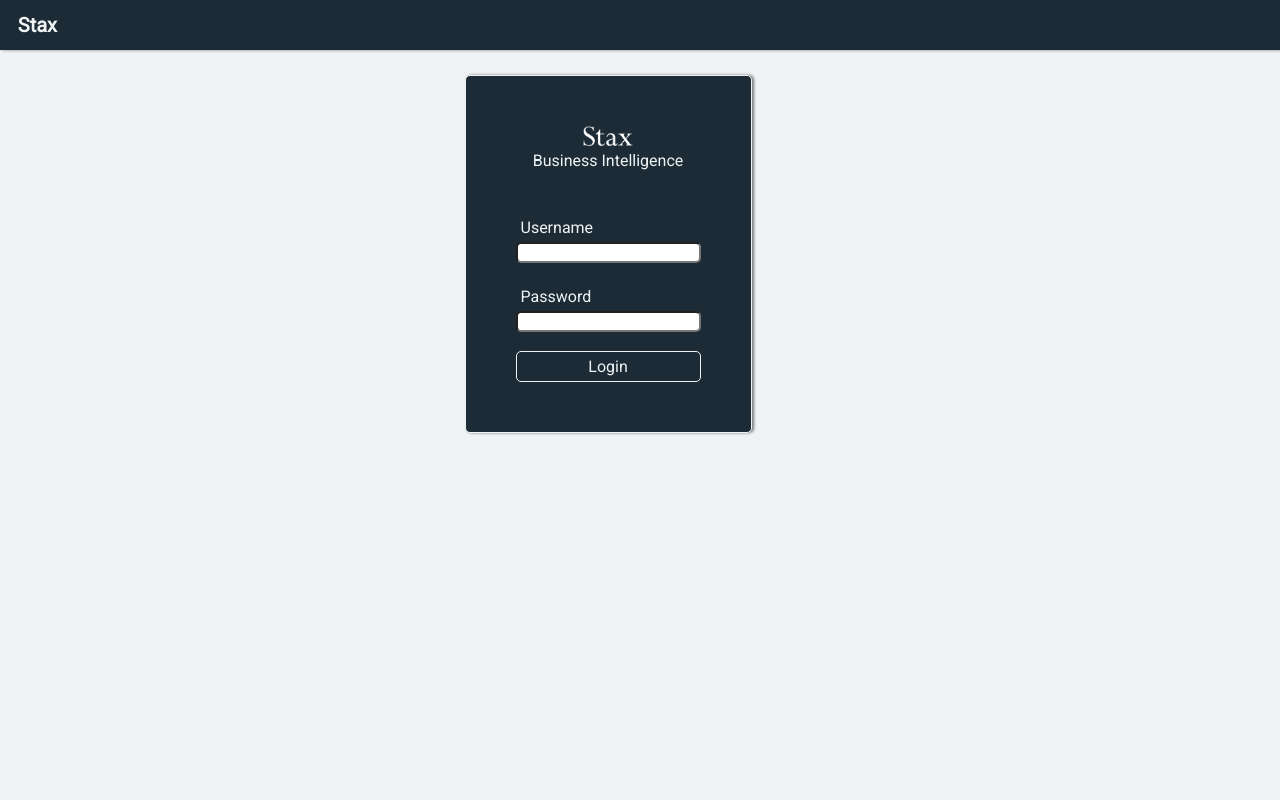
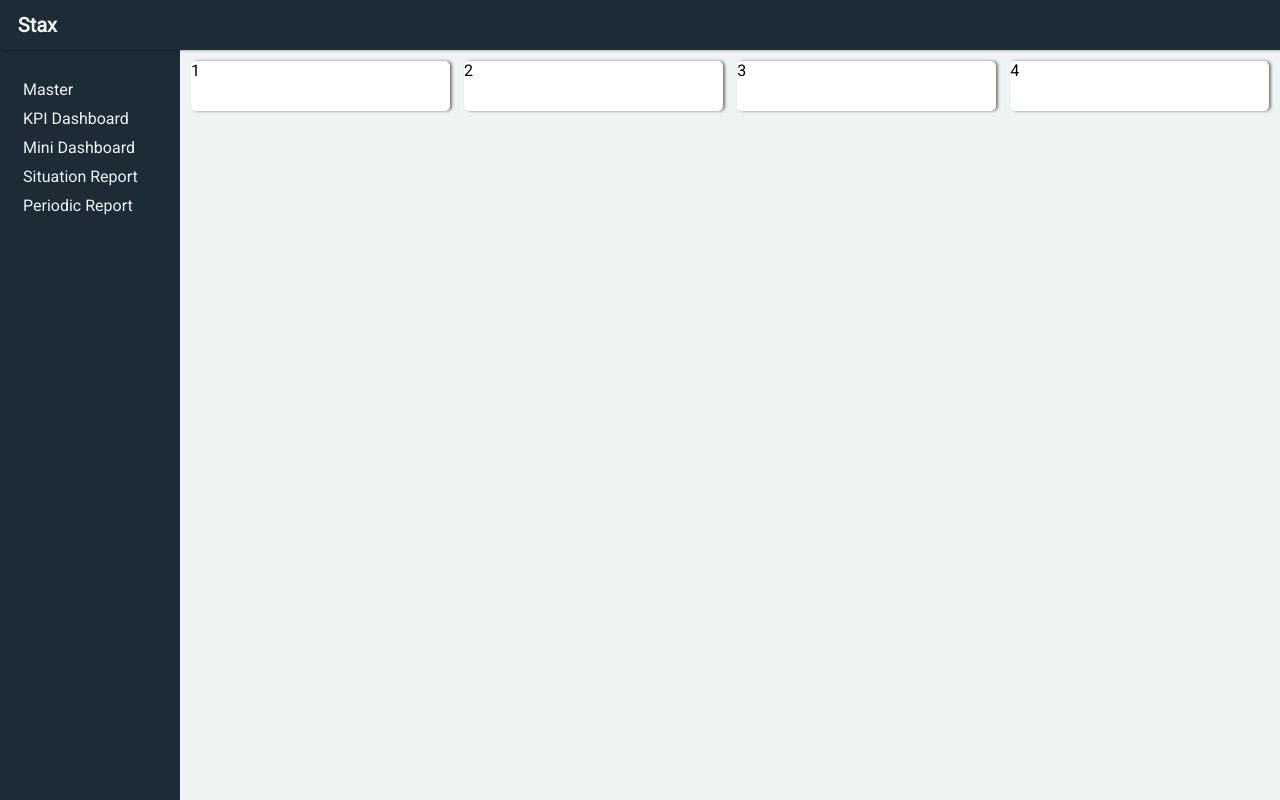
Before and after one commit to thwarakesh-zz/dashboard-demo, an Angular app: page / in a window 1280 px wide. Built offline with nearby package versions, Linux system fonts and the light colour scheme.

Commit message:
added key-figures to the content of dashboard

```diff
--- a/src/app/app.component.html
+++ b/src/app/app.component.html
@@ -1,3 +1,6 @@
 <app-navbar></app-navbar>
 <app-side-menu *ngIf="loggedIn"></app-side-menu>
 <app-login *ngIf="!loggedIn"></app-login>
+<div class="dashboard">
+  <app-dashboard *ngIf="loggedIn"></app-dashboard>
+</div>
--- a/src/app/app.component.scss
+++ b/src/app/app.component.scss
@@ -0,0 +1,4 @@
+.dashboard {
+  padding-top: 50px;
+  padding-left: 180px;
+}
--- a/src/app/app.component.ts
+++ b/src/app/app.component.ts
@@ -12,7 +12,7 @@ export class AppComponent {
   }
 
   ngOnInit(){
-    this.loggedIn = false;
+    this.loggedIn = true;
     this.auth.getLoggedInStatus().subscribe(res => {
       this.loggedIn = res;
     })
--- a/src/app/app.module.ts
+++ b/src/app/app.module.ts
@@ -9,6 +9,7 @@ import { SideMenuComponent } from './side-menu/side-menu.component';
 
 import { AuthService } from './auth.service';
 import { LoginComponent } from './login/login.component';
+import { DashboardComponent } from './dashboard/dashboard.component';
 
 
 @NgModule({
@@ -16,7 +17,8 @@ import { LoginComponent } from './login/login.component';
     AppComponent,
     NavbarComponent,
     SideMenuComponent,
-    LoginComponent
+    LoginComponent,
+    DashboardComponent
   ],
   imports: [
     BrowserModule,
--- /dev/null
+++ b/src/app/dashboard/dashboard.component.html
@@ -0,0 +1,6 @@
+<div class="key-figures">
+  <div class="key-figure">1</div>
+  <div class="key-figure">2</div>
+  <div class="key-figure">3</div>
+  <div class="key-figure">4</div>
+</div>
--- /dev/null
+++ b/src/app/dashboard/dashboard.component.scss
@@ -0,0 +1,14 @@
+.key-figures {
+  display: flex;
+  justify-content: space-between;
+  margin: 1%;
+  flex-wrap: wrap;
+}
+
+.key-figure {
+  width: 24%;
+  background-color: white;
+  border-radius: 5px;
+  height: 50px;
+  box-shadow: 2px 0 3px rgba(0,0,0,.5);
+}
--- /dev/null
+++ b/src/app/dashboard/dashboard.component.ts
@@ -0,0 +1,15 @@
+import { Component, OnInit } from '@angular/core';
+
+@Component({
+  selector: 'app-dashboard',
+  templateUrl: './dashboard.component.html',
+  styleUrls: ['./dashboard.component.scss']
+})
+export class DashboardComponent implements OnInit {
+
+  constructor() { }
+
+  ngOnInit() {
+  }
+
+}
--- a/src/app/login/login.component.html
+++ b/src/app/login/login.component.html
@@ -5,10 +5,10 @@
     <br/>
     <br/>
     <div>Username</div>
-    <input type="text" [(ngModel)]="username">
+    <input type="text" [(ngModel)]="username" placeholder="Username">
     <br/>
     <div>Password</div>
-    <input type="password" [(ngModel)]="password">
+    <input type="password" [(ngModel)]="password" placeholder="Password">
     <br/>
     <div (click)="login()" class="button">Login</div>
   </div>
```
Also changed, not shown: 1 other file (tests, documents, lock files or other folders).
